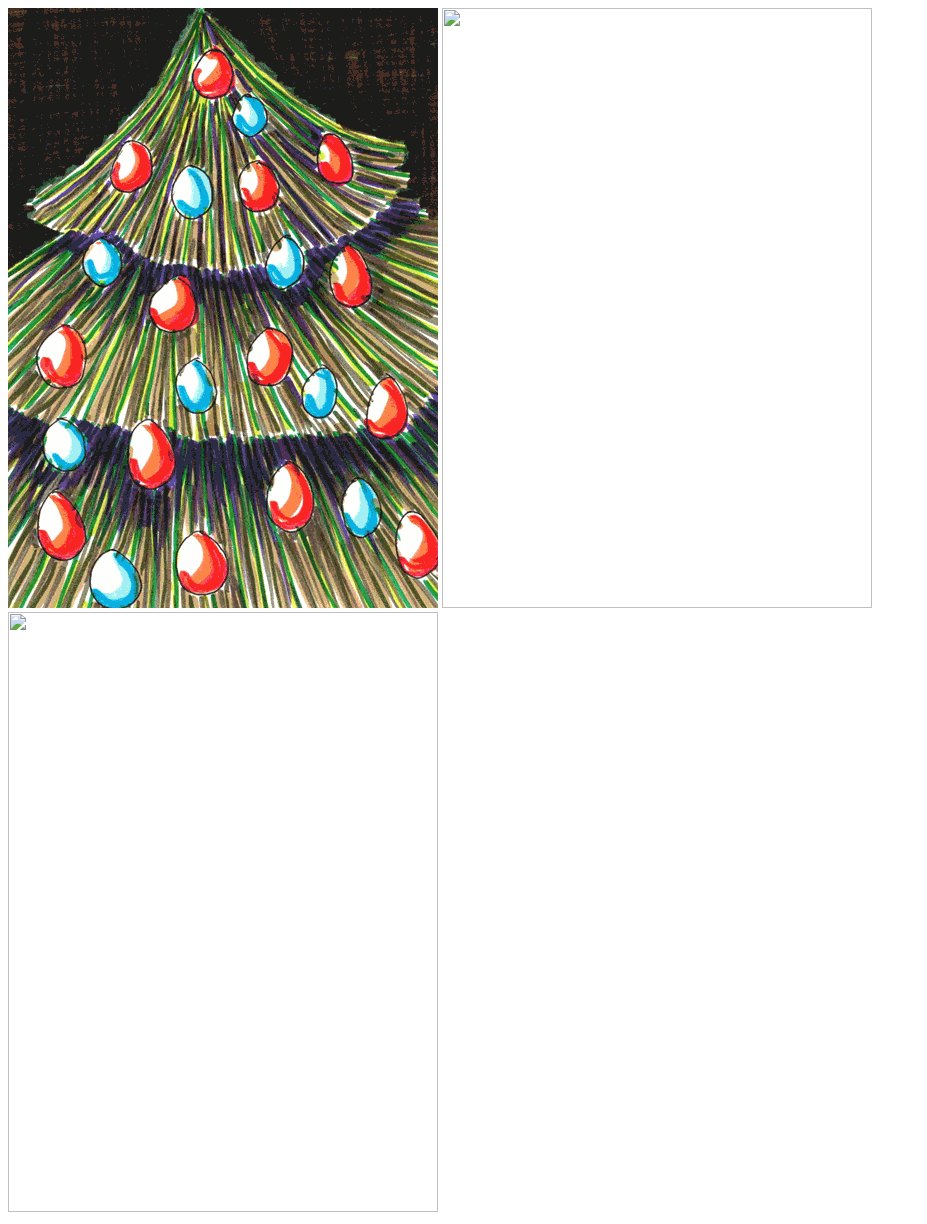
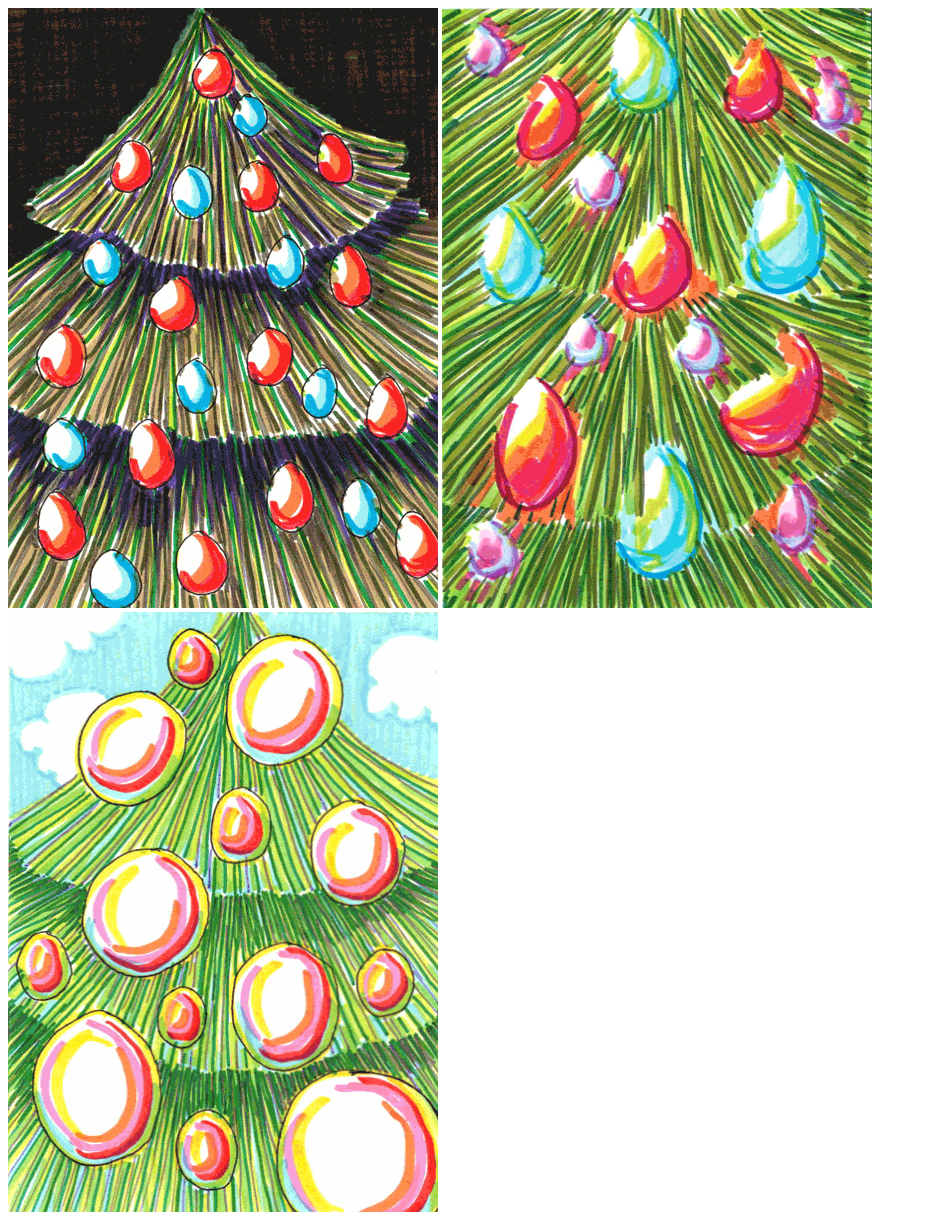
Before and after one commit to sally77-blip/dumb-stuff, a plain HTML site: page index.html in a window 1280 px wide. Shown: the whole page, without its empty margins (0-927 px from the left). Drawn offline with Linux system fonts and the light colour scheme.

Commit message:
Update index.html

```diff
--- a/index.html
+++ b/index.html
@@ -5,8 +5,8 @@
 
 
 <img src="tree_lights.gif" alt="animated xmas tree with lights" class="cover">
-<img src="xmas_candy.gif alt=""animated xmas tree that looks like candy" class="contain">
-<img src=xmas_volcano.gif" alt=""animated xmas tree that turns into a volcano" class="contain">
+<img src="xmas_candy.gif" alt=""animated xmas tree that looks like candy" class="contain">
+<img src="xmas_volcano.gif" alt=""animated xmas tree that turns into a volcano" class="contain">
 
 </body>
 </html>
```
